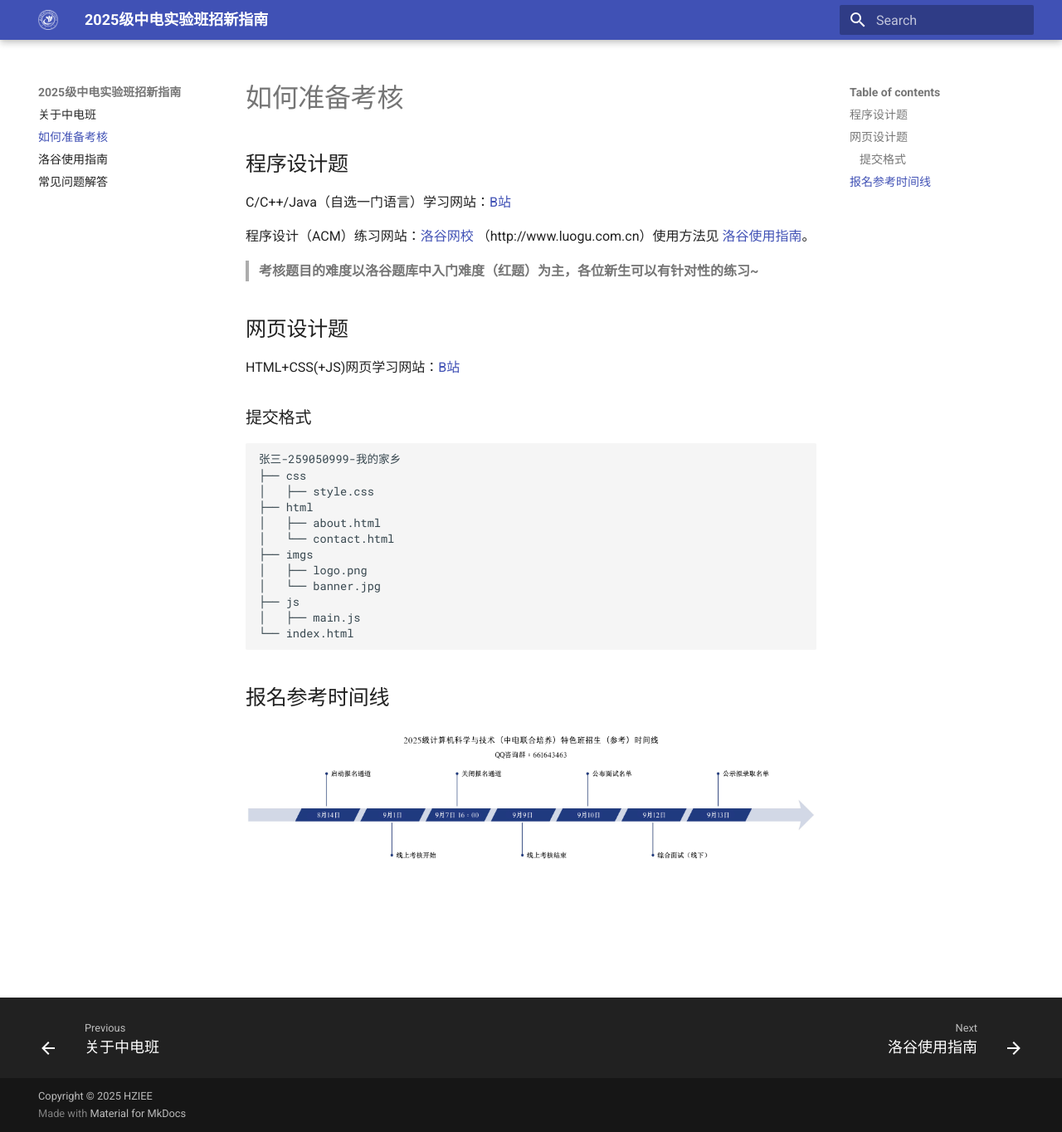
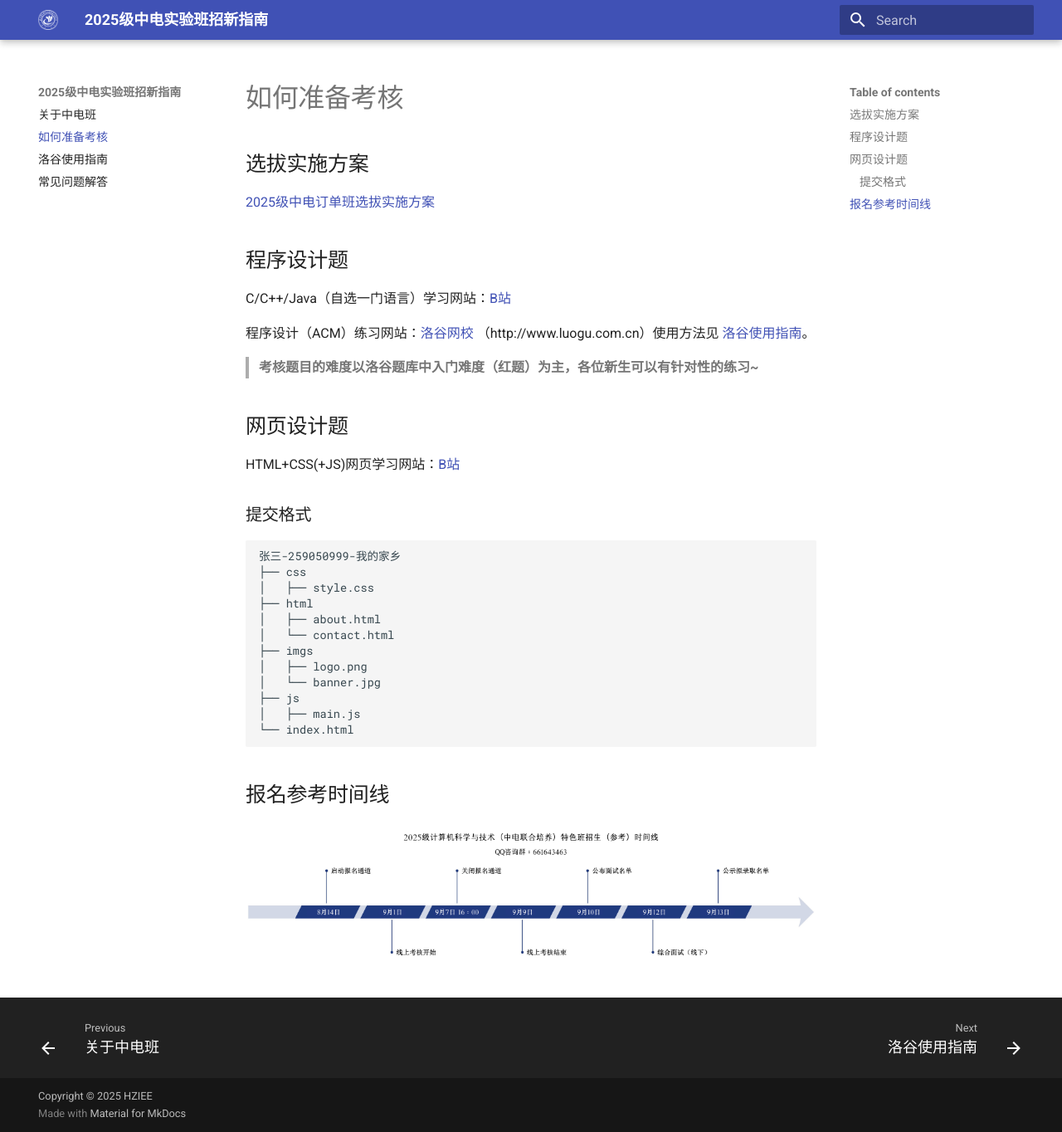
Before and after one commit to tracyyyinaa/25new, an MkDocs documentation site: the page built from docs/prepare.md, in a window 1280 px wide and 1364 px high. Shown: the whole window at 83% size. Built offline with MkDocs 1.6.1 and Material for MkDocs 9.7.7, drawn with Linux system fonts in a browser that asks for light colours.

Commit message:
first commit

```diff
--- a/docs/prepare.md
+++ b/docs/prepare.md
@@ -1,4 +1,10 @@
 # 如何准备考核
+
+## 选拔实施方案
+
+[2025级中电订单班选拔实施方案](https://www.hziee.edu.cn/jsj/2025/0618/c513a28944/page.htm)
+
+
 
 ## 程序设计题
 
```
Also changed, not shown: docs/registration.md (+2 -0 lines).
